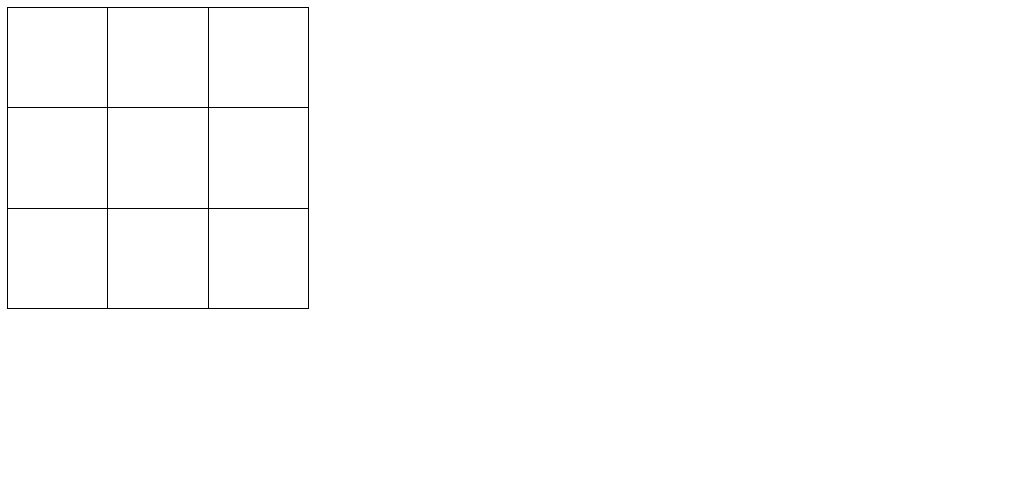
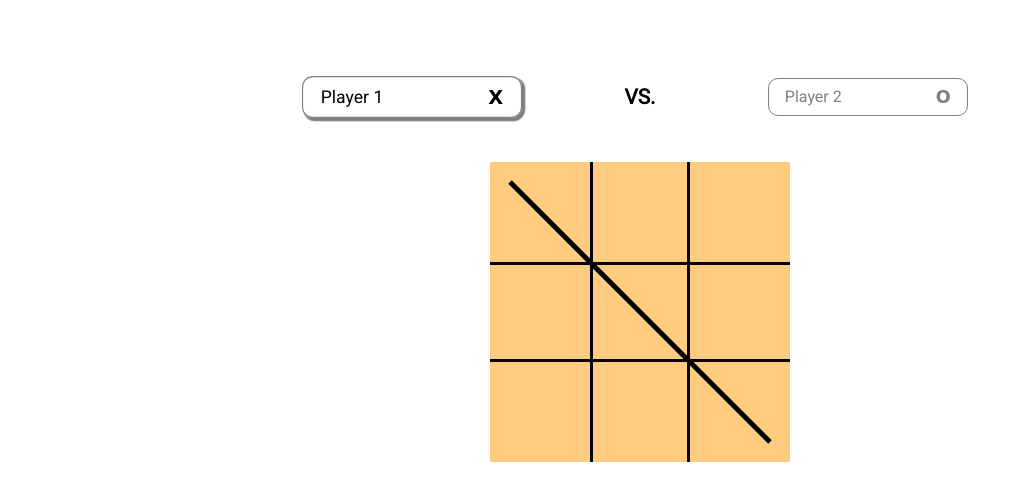
Before and after one commit to romainyvernes/tic_tac_toe, a plain HTML site: page index.html in a window 1280 px wide. Shown: the whole page, without its empty margins (0-1024 px from the left). Drawn offline with Linux system fonts and the light colour scheme; a web font is replaced by a local one.

Commit message:
Add line.svg, main JS completed, main CSS completed

```diff
--- a/index.html
+++ b/index.html
@@ -4,10 +4,22 @@
     <head>
         <link rel="stylesheet" href="style.css">
         <link href="https://fonts.googleapis.com/css2?family=Flamenco&display=swap" rel="stylesheet">
+        <link href="https://fonts.googleapis.com/css2?family=Roboto&display=swap" rel="stylesheet">
     </head>
     <body>
+        <div id="game-wrapper">
+            <div id="game-header">
+                <div class="player"><p class="player-name">Player 1</p><p class="marker">X</p></div>
+                <p id="versus">VS.</p>
+                <div class="player"><p class="player-name">Player 2</p><p class="marker">O</p></div>
+            </div>
+            <div id="game-board">
+                <div id="board-container"></div>
+                <img src="line.svg" id="line">
+            </div>
+        </div>
 
-        <div id="board-container"></div>
+        <div id="overlay"></div>
 
         <script src="script.js"></script>
 
--- a/script.js
+++ b/script.js
@@ -8,29 +8,74 @@ const Player = (marker) => {
     return {turn, play}
 };
 
+const playerDisplay = (() => {
+    const toggle = () => {
+        const players = document.querySelectorAll('.player');
+
+        const boxShadow = 'none';
+        const transform = 'none';
+        const color = 'grey';
+
+        const newBoxShadow = '2px 2px 1px 1px rgba(0, 0, 0, 0.5)';
+        const newTransform = 'scale(1.1)';
+        const newColor = 'black';
+
+        if (game.player1.turn) {
+            players[0].style.boxShadow = newBoxShadow;
+            players[0].style.transform = newTransform;
+            players[0].style.color = newColor;
+
+            players[1].style.boxShadow = boxShadow;
+            players[1].style.transform = transform;
+            players[1].style.color = color;
+        } else {
+            players[1].style.boxShadow = newBoxShadow;
+            players[1].style.transform = newTransform;
+            players[1].style.color = newColor;
+
+            players[0].style.boxShadow = boxShadow;
+            players[0].style.transform = transform;
+            players[0].style.color = color;
+        }
+    };
+
+    return {toggle}
+})();
+
 const gameBoard = (() => {
-    let boardValues = [];
+    let values = [];
 
-    const render = (board) => {
+    const render = () => {
         for (let i = 0; i < 9; i++) {
+            const board = document.querySelector('#board-container');
             const boardElement = document.createElement('div');
+
             boardElement.className = 'board-element';
             boardElement.setAttribute('data-index', i);
             boardElement.addEventListener('click', game.play);
             board.appendChild(boardElement);
 
-            boardValues.push(null);
+            values.push(null);
         }
     }
 
     const update = () => {
         const boardBoxes = document.querySelectorAll('.board-element');
         boardBoxes.forEach((box, index) => {
-            box.textContent = boardValues[index] ? boardValues[index] : '';
+            const newColor = 'rgba(0,0,0,1)';
+            const newSize = '4em';
+
+            if (values[index]) {
+                box.textContent = values[index];
+                box.style.color = newColor;
+                box.style.fontSize = newSize;
+            } else {
+                box.textContent = '';
+            }
         });
     }
 
-    return {boardValues, render, update}
+    return {values, render, update}
 })();
 
 const game = (() => {
@@ -39,13 +84,81 @@ const game = (() => {
     const player1 = Player(_markers.shift());
     const player2 = Player(_markers.shift());
 
-    const gameover = () => {
-        // check if board has 3 symbols aligned
+    let start = false;
+
+    const end = () => {
+        game.start = false;
+    };
+
+    const checkTie = () => {
+        for (let i = 0; i < gameBoard.values.length; i++) {
+            if (!gameBoard.values[i]) {
+                return false;
+            }
+        }
+
+        return true;
+    }
+
+    const checkWinner = () => {
+        const winningCombinations = [
+            [0,1,2],
+            [3,4,5],
+            [6,7,8],
+            [0,3,6],
+            [1,4,7],
+            [2,5,8],
+            [0,4,8],
+            [2,4,6]
+        ];
+
+        let result = {
+            status: false,
+            name: null
+        };
+
+        for (let i = 0; i < winningCombinations.length; i++) {
+            let winner = [];
+
+            for (let j = 0; j < 3; j++) {
+                if (gameBoard.values[winningCombinations[i][j]]) {
+                    if (winner.length === 0) {
+                        winner.push(gameBoard.values[winningCombinations[i][j]]);
+                    } else {
+                        if (winner[0] === gameBoard.values[winningCombinations[i][j]]) {
+                            winner.push(gameBoard.values[winningCombinations[i][j]]);
+                        } else {
+                            break;
+                        }
+                    }
+                } else {
+                    break;
+                }
+            }
+
+            if (winner.length === 3) {
+                result.status = true;
+                result.name = winner[0];
+                return result;
+            }
+        }
+
+        return result;
     };
 
     const play = (event) => {
-        const boxIndex = event.target.dataset.index;
+        const box = event.target;
+        const boxIndex = box.dataset.index;
         let marker;
+
+        if (!game.start) {
+            return;
+        }
+
+        if (box.textContent !== '') {
+            return;
+        }
+
         if (player1.turn) {
             marker = player1.play();
             player1.turn = false;
@@ -56,13 +169,21 @@ const game = (() => {
             player2.turn = false;
             player1.turn = true;
         }
-        gameBoard.boardValues.splice(boxIndex, 1, marker);
+
+        gameBoard.values.splice(boxIndex, 1, marker);
         gameBoard.update();
+
+        if (checkWinner().status || checkTie()) {
+            end();
+        }
+
+        playerDisplay.toggle();
     };
 
-    return {player1, player2, play}
+    return {player1, player2, start, play}
 })();
 
-const board = document.querySelector('#board-container');
-gameBoard.render(board);
+gameBoard.render();
+game.start = true;
 game.player1.turn = true;
+playerDisplay.toggle();
--- a/style.css
+++ b/style.css
@@ -1,17 +1,109 @@
+*,
+*::before,
+*::after {
+  box-sizing: border-box;
+}
+
+#game-wrapper {
+    width: 60vw;
+    margin: 4em auto;
+}
+
+#game-header {
+    display: flex;
+    justify-content: space-around;
+    align-items: center;
+    margin: 2em 0;
+    font-family: 'Roboto', sans-serif;
+}
+
+.player {
+    border: 1px solid grey;
+    border-radius: 10px;
+    width: 200px;
+    padding: .5em 1em;
+    display: flex;
+    justify-content: space-between;
+    transition: all .3s;
+    color: grey;
+}
+
+/*.player:hover {
+    box-shadow: 2px 2px 1px 1px rgba(0, 0, 0, 0.5);
+    transform: scale(1.1);
+    color: black;
+}*/
+
+.player p {
+    margin: 0;
+}
+
+.player-name {
+    font-family: 'Roboto', sans-serif;
+}
+
+.marker {
+    font-family: 'Flamenco', cursive;
+    font-size: 1.1em;
+    font-weight: 900;
+}
+
+#versus {
+    font-size: 1.3em;
+    font-weight: 900;
+}
+
+#game-board {
+    margin: 0 auto;
+    /*padding: 1em 0;*/
+    position: relative;
+}
+
 #board-container {
     height: 300px;
     width: 300px;
     display: grid;
     grid-template-columns: repeat(3, 1fr);
     grid-template-rows: repeat(3, 1fr);
-    gap: 1px;
+    position: absolute;
+    z-index: 1;
+    margin: 0 auto;
+    top: 0;
+    right: 0;
+    left: 0;
+    bottom: 0;
+    background-color: rgb(255, 204, 127);
+}
+
+#line {
+    position: absolute;
+    z-index: 5;
+    right: 0;
+    left: 0;
+    margin: 0 auto;
 }
 
 .board-element {
-    box-shadow: 0 0 0 1px black;
     display: flex;
     justify-content: center;
     align-items: center;
-    font-size: 4em;
+    font-size: .1em;
     font-family: 'Flamenco', cursive;
+    border-color: black;
+    color: rgba(0, 0, 0, 0);
+    transition: all .4s;
 }
+
+.board-element[data-index="1"],
+.board-element[data-index="7"] {
+    border-style: none solid;
+}
+
+.board-element[data-index="3"],
+.board-element[data-index="5"] {
+    border-style: solid none;
+}
+
+.board-element[data-index="4"] {
+    border-style: solid;
+}
```
Also changed, not shown: line.svg (added).
